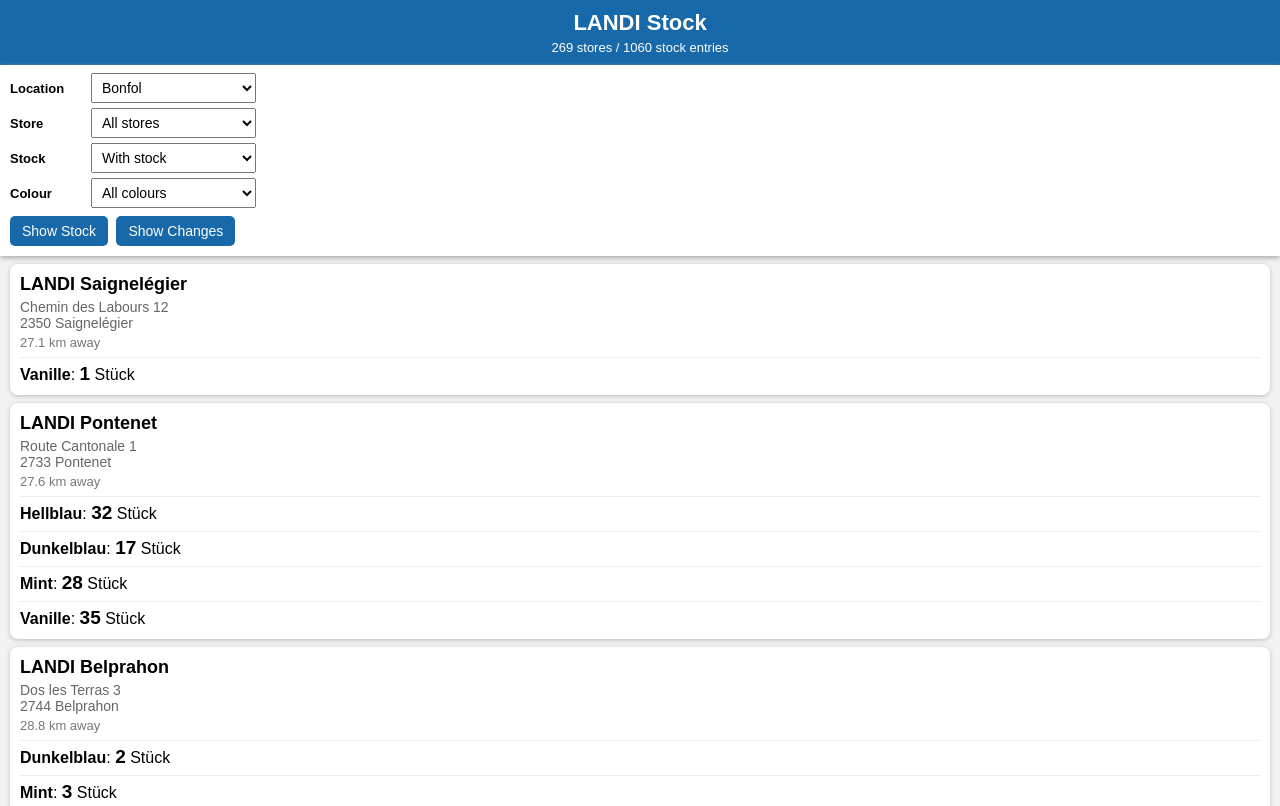
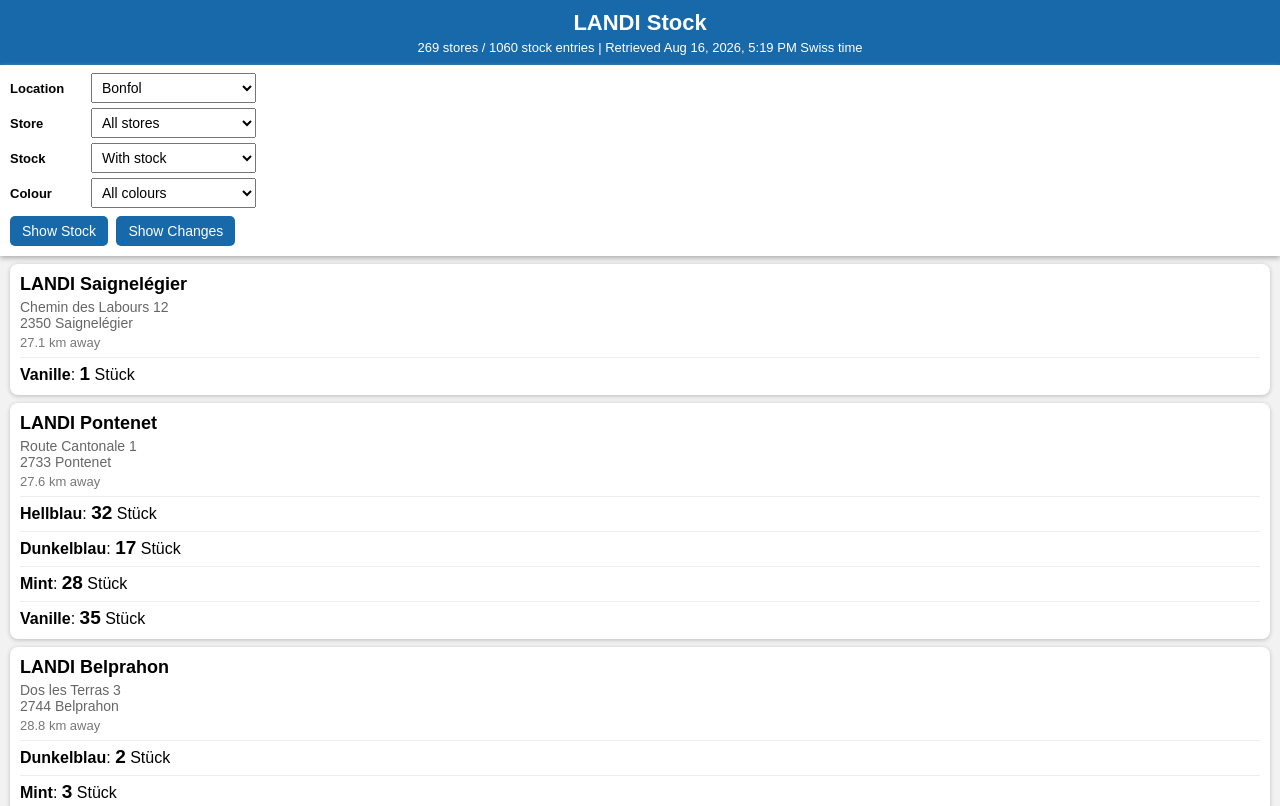
Before and after one commit to LuapGG/landi-web, a plain HTML site: page index.html in a window 1280 px wide. Shown: the top 806 px of the page. Drawn offline with Linux system fonts and the light colour scheme.

Commit message:
Update index.html

```diff
--- a/index.html
+++ b/index.html
@@ -219,6 +219,7 @@ h2 {
 let stores = [];
 let stock = [];
 let changes = [];
+let retrievalStatus = null;
 
 const locations = {
 
@@ -264,7 +265,10 @@ function loadData() {
 
         loadJSON("stores.json"),
         loadJSON("stock.json"),
-        loadJSON("changes.json")
+        loadJSON("changes.json"),
+        loadJSON("status.json").catch(function() {
+            return null;
+        })
 
     ])
 
@@ -292,13 +296,43 @@ function loadData() {
             ? data[2]
             : [];
 
+        retrievalStatus = data[3];
+
         populateStores();
 
-        document.getElementById("status").innerText =
+        let statusText =
             stores.length +
             " stores / " +
             stock.length +
             " stock entries";
+
+        if (
+            retrievalStatus &&
+            retrievalStatus.retrieved_at
+        ) {
+            const retrievedDate = new Date(
+                retrievalStatus.retrieved_at
+            );
+
+            if (!isNaN(retrievedDate.getTime())) {
+                const formatted = new Intl.DateTimeFormat(
+                    undefined,
+                    {
+                        timeZone: "Europe/Zurich",
+                        dateStyle: "medium",
+                        timeStyle: "short"
+                    }
+                ).format(retrievedDate);
+
+                statusText +=
+                    " | Retrieved " +
+                    formatted +
+                    " Swiss time";
+            }
+        }
+
+        document.getElementById("status").innerText =
+            statusText;
 
         showStock();
 
```
